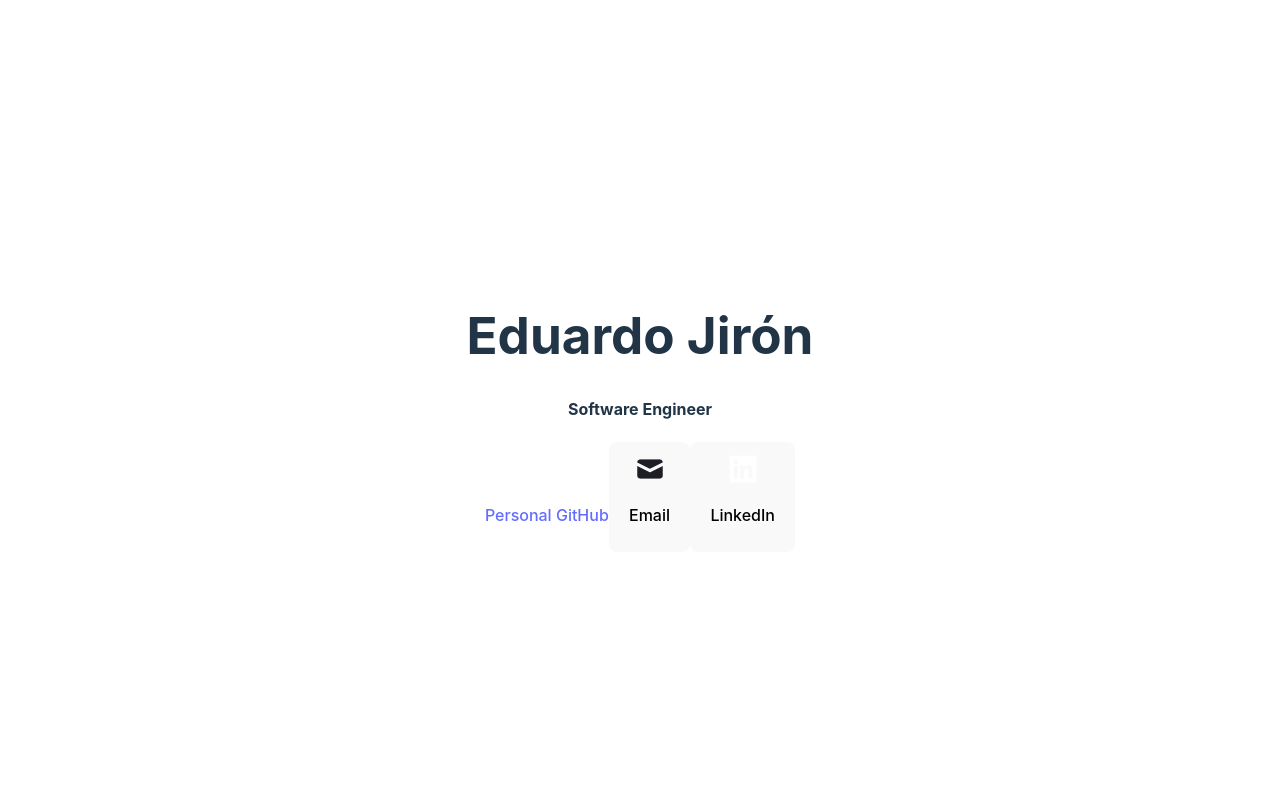
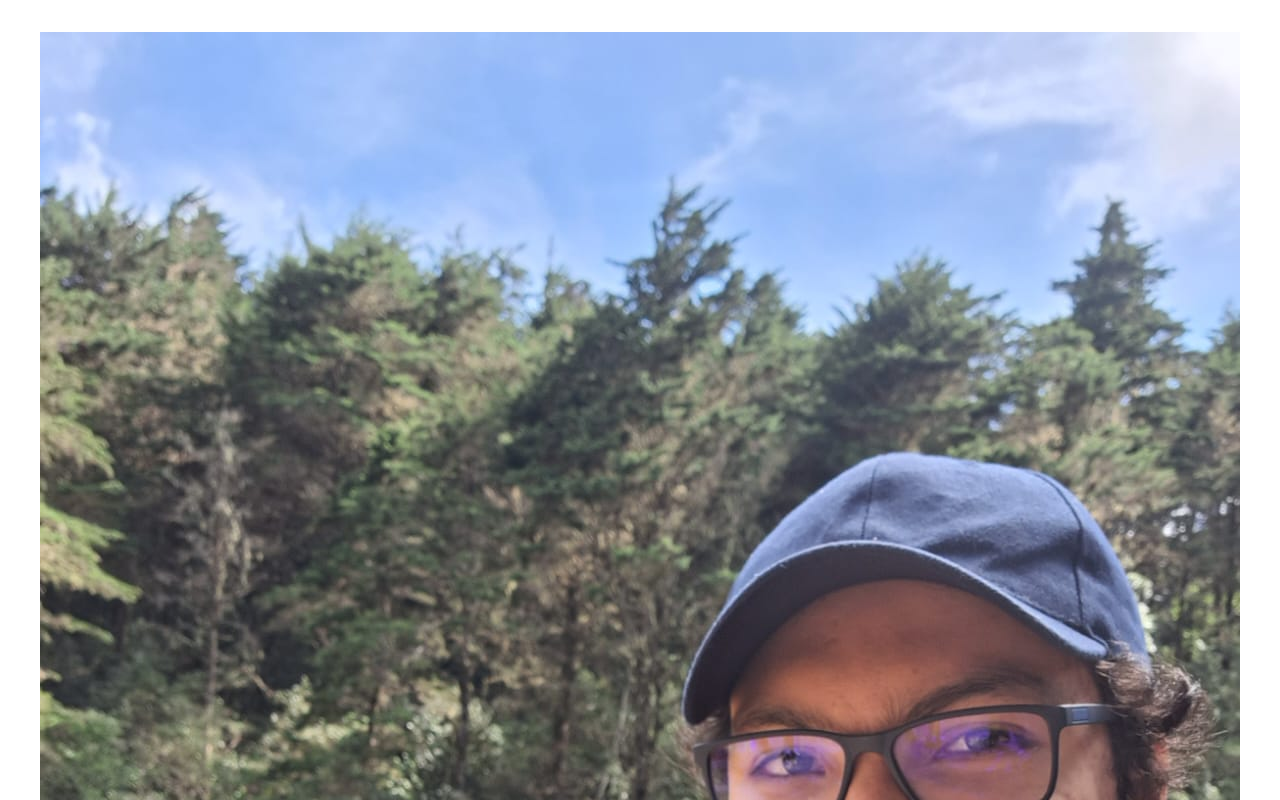
Before and after one commit to emjironal/digital-business-card, a React (Vite) app: page / in a window 1280 px wide. Shown: the top 800 px of the page. Built offline with nearby package versions, Linux system fonts and the light colour scheme.

Commit message:
[update] add profile picture

```diff
--- a/src/components/Information/Information.jsx
+++ b/src/components/Information/Information.jsx
@@ -1,11 +1,12 @@
 import "./Information.css";
 import LinkedInButton from "./LinkedInButton";
 import MailButton from "./MailButton";
+import profileImage from "../../assets/profile.jpeg";
 
 export default function Information() {
   return (
     <div className="container">
-      <img className="profile-image" />
+      <img className="profile-image" src={profileImage} />
       <h1 className="name">Eduardo Jirón</h1>
       <h4 className="position">Software Engineer</h4>
       <a
```
Also changed, not shown: src/assets/profile.jpeg (added).
